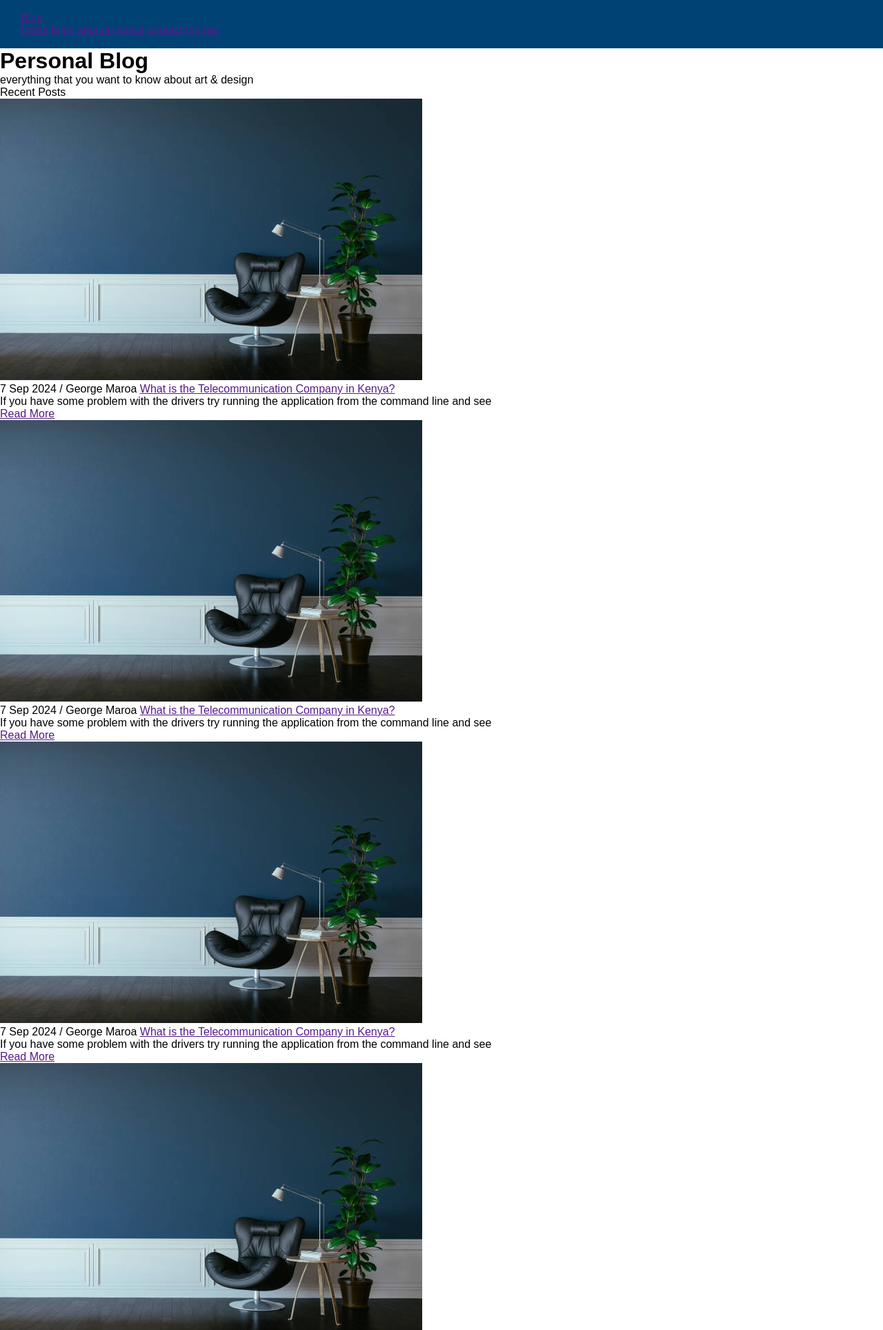
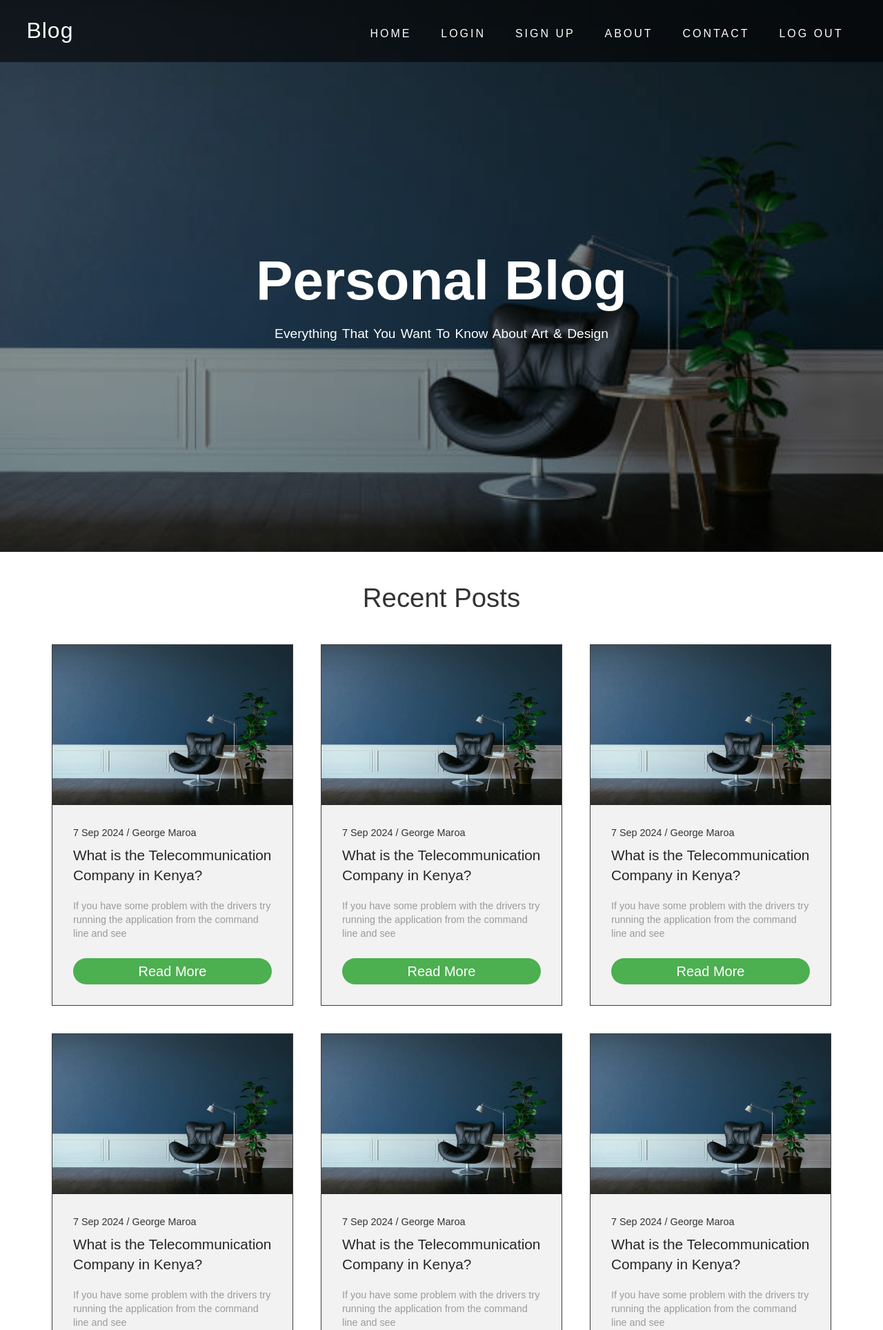
Before and after one commit to Maroa2002/Webstack---Portfolio-Project, a Flask app: page / in a window 1280 px wide. Shown: the top 1928 px of the page at 69% size. Run offline with Flask 3, Linux system fonts and the light colour scheme; some libraries are stand-ins or nearby versions.

Commit message:
added the css styling for the home page

```diff
--- a/static/css/styles.css
+++ b/static/css/styles.css
@@ -1,78 +1,264 @@
 * {
+    padding: 0;
     margin: 0;
-    padding: 0;
+    font-family: sans-serif;
     box-sizing: border-box;
-    font-family: sans-serif;
 }
 
-html, body {
-    height: 100%;
-    width: 100%;
-    background: #fff;
+body {
+    margin: 0px;
+    padding: 0px;
+    line-height: 1.4;
+    color: #3c393d;
 }
 
-.logo {
+a {
+    text-decoration: none;
+}
+
+img {
+    width: 100%;
+    display: block;
+}
+
+.container {
+    max-width: 1320px;
+    margin: 0 auto;
+    padding: 0 1.2rem;
+}
+
+/* header */
+header {
+    min-height: 100vh;
+    background: linear-gradient(rgba(0, 0, 0, 0.4), rgba(0, 0, 0, 0.4)), url('/static/images/post.jpg') center/cover no-repeat fixed;
+    display: flex;
+    flex-direction: column;
+    justify-content: stretch;
+}
+
+.navbar {
+    background: rgba(0, 0, 0, 0.6);
+    padding: 1.2rem;
+}
+
+.navbar-brand {
+    color: #fff;
+    font-size: 2rem;
+    display: block;
+    text-align: center;
+    text-decoration: none;
+    letter-spacing: 1px;
+}
+
+.navbar-nav {
+    padding: 0.8rem 0 0.2rem 0;
+    text-align: center;
+}
+
+.navbar-nav a {
+    text-transform: uppercase;
+    letter-spacing: 1px;
+    font-weight: 500;
+    color: #fff;
+    display: inline-block;
+    padding: 0.4rem 0.1rem;
+    letter-spacing: 3px;
+    transition: opacity 0.5s ease;
+}
+
+.navbar-nav a:hover {
+    opacity: 0.7;
+}
+
+/* Blog Section */
+.blog {
+    display: flex;
+    justify-content: center;
+    align-items: center;
+    flex-direction: column;
+    padding: 40px;
+    border-bottom: 1px solid rgba(0, 0, 0, 0.05);
+}
+
+.blog-heading {
+    display: flex;
+    justify-content: center;
+    align-items: center;
+    flex-direction: column;
+}
+
+.blog-heading span {
+    font-size: 2.4rem;
+    color: #333;
+}
+
+.blog-container {
+    display: flex;
+    justify-content: center;
+    align-items: center;
+    margin: 20px 0px;
+    flex-wrap: wrap;
+}
+
+.blog-box {
+    width: 350px;
+    background-color: #ffffff;
+    border: 1px solid;
+    margin: 20px;
+    background-color: #f2f2f2;
+}
+
+.blog-img {
+    width: 100%;
+    height: auto;
+}
+
+.blog-img img {
+    width: 100%;
+    height: 100%;
+    object-fit: cover;
+    object-position: center;
+}
+
+.blog-text {
+    padding: 30px;
+    display: flex;
+    flex-direction: column;
+}
+
+.blog-text span {
+    color: #333;
+    font-size: 0.9rem;
+    padding-bottom: 8px;
+}
+
+.blog-text .blog-title {
+    font-size: 1.3rem;
+    font-weight: 500;
+    color: #272727;
+}
+
+.blog-text .blog-title:hover {
+    color: #666;
+    transition: all ease 0.3s;
+}
+
+.blog-text p {
+    color: #9b9b9b;
+    font-size: 0.9rem;
+    display: -webkit-box;
+    -webkit-box-orient: vertical;
+    overflow: hidden;
+    text-overflow: ellipsis;
+    margin: 20px 0px;
+}
+
+.blog-text .read-more {
+    display: inline-block;
+    padding: 5px 20px;
+    background-color: #4caf50;
+    color: #fff;
+    font-size: 20px;
+    text-decoration: none;
+    text-align: center;
+    border-radius: 25px;
+    margin-top: 5px;
+    transition: 0.3s ease;
+}
+
+.blog-text .read-more:hover {
+    background-color: #3e8e41;
+    transition: all ease 0.3s;
+}
+
+/* Banner */
+.banner {
+    flex: 1;
+    display: flex;
+    align-items: center;
+    justify-content: center;
+    text-align: center;
     color: #fff;
 }
 
-nav {
-    padding: 10px 30px;
-    display: flex;
-    align-items: center;
-    justify-content: space-between;
-    background: #004274;
-    position: relative;
-    height: 70px;
+.banner-title {
+    font-size: 3rem;
+    line-height: 1.2;
 }
 
-nav ul {
-    display: flex;
-    gap: 30px;
-    align-items: center;
+.banner p {
+    padding: 1rem 0 2rem 0;
+    font-size: 1.2rem;
+    text-transform: capitalize;
+    font-weight: 300;
+    word-spacing: 2px;
 }
 
-nav ul li {
-    list-style-type: none;
+.banner form {
+    background: #fff;
+    border-radius: 2rem;
+    padding: 0.6rem 1rem;
+    display: flex;
+    justify-content: space-between;
 }
 
-nav ul li a {
-    text-decoration: none;
+/* footer */
+footer {
+    background: #2b2b2b;
     color: #fff;
+    text-align: center;
+    padding: 2rem 0;
 }
 
-.menu-icon {
-    display: none;
+.footer span {
+    margin-top: 1rem;
+    display: block;
+    letter-spacing: 2px;
 }
 
-/* not working properly */
-.menu-icon i {
-    color: #fff;
-    font-size: 30px;
+.socials {
+    display: flex;
+    justify-content: center;
+    margin-bottom: 1.4rem;
 }
 
-@media (max-width:600px) {
-    nav ul {
-        position: absolute;
-        top: 70px;
-        left: 0;
-        right: 0;
-        flex-direction: column;
-        text-align: center;
-        background: #004274;
-        gap: 0;
-        overflow: hidden;
+.socials a {
+    border: 2px solid #fff;
+    color: #fff;
+    display: block;
+    width: 40px;
+    height: 40px;
+    display: flex;
+    justify-content: center;
+    align-items: center;
+    border-radius: 50%;
+    margin: 0 0.3rem;
+    transition: all 0.5s ease;
+}
+
+.socials a:hover {
+    background: #fff;
+    color: #2b2b2b;
+}
+
+/* Media Queries */
+@media screen and (min-width: 540px){
+    .navbar-nav a{
+        padding-right: 1.2rem;
+        padding-left: 1.2rem;
     }
-
-    nav ul li {
-        padding: 20px;
-
-    }
-
-    .menu-icon {
-        display: block;
-    }
-
-    #navbar-nav {
-        transition: all 0.5s;
+    .banner-title{
+        font-size: 5rem;
     }
 }
+
+@media screen and (min-width: 768px){
+    .navbar .container{
+        display: flex;
+        align-items: center;
+        justify-content: space-between;
+    }
+    .search-input{
+        padding: 0.8rem 0;
+    }
+}
```
